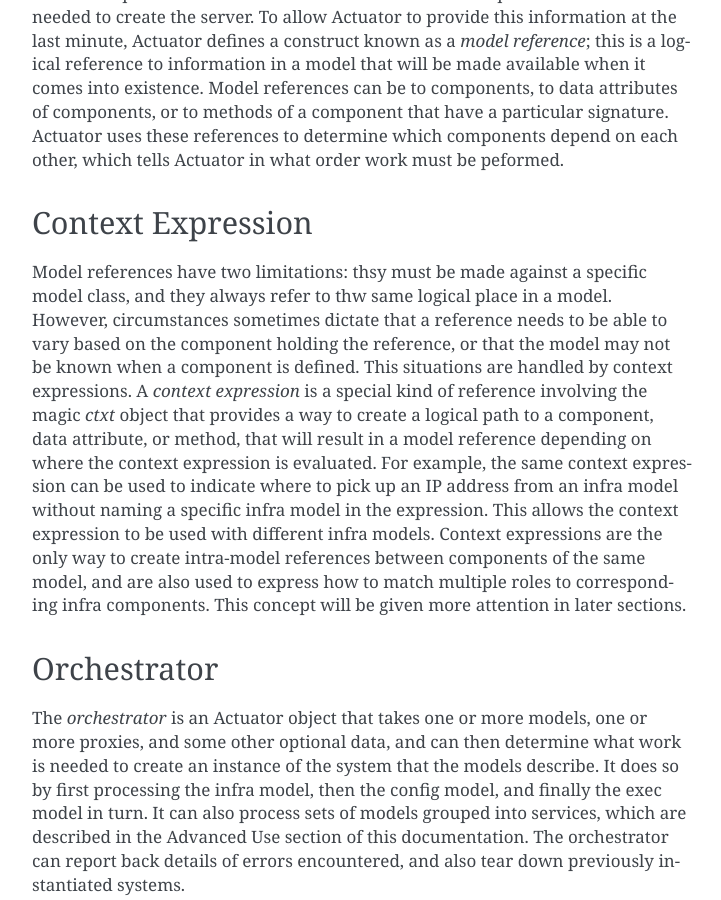
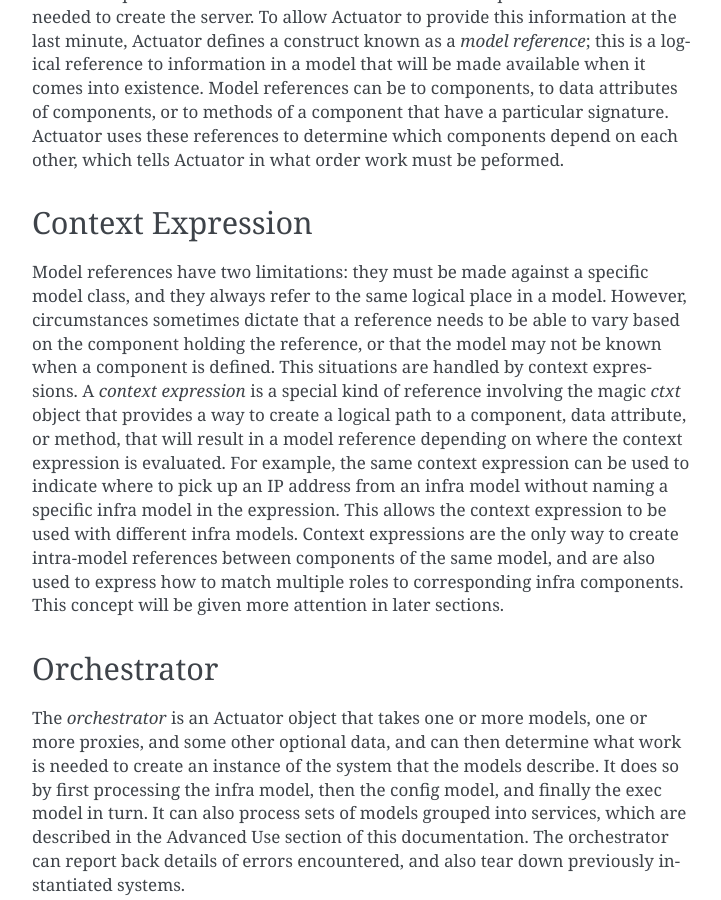
Before and after one commit to haxsaw/actuator-docs, a Sphinx documentation site: the page built from source/manual/key-concepts.rst, in a window 1280 px wide and 900 px high, scrolled down 1001 px. Shown: the whole window, without its empty margins (388-1109 px from the left). Built offline with Sphinx 7.4.7, drawn with Linux system fonts in a browser that asks for light colours.

Commit message:
corrected a couple of typos

```diff
--- a/source/manual/key-concepts.rst
+++ b/source/manual/key-concepts.rst
@@ -45,7 +45,7 @@
 Context Expression
 ====================
 
-Model references have two limitations: thsy must be made against a specific model class, and they always refer to thw
+Model references have two limitations: they must be made against a specific model class, and they always refer to the
 same logical place in a model. However, circumstances sometimes dictate that a reference needs to be able to vary based
 on the component holding the reference, or that the model may not be known when a component is defined. This situations
 are handled by context expressions. A *context expression* is a special kind of reference involving the magic *ctxt*
--- a/source/manual/overview.rst
+++ b/source/manual/overview.rst
@@ -102,7 +102,7 @@
 treated as tasks and used within other configuration models.
 
 Execution Model
-~~~~~~~~~~~~~~~
+---------------
 
 The execution model, or *exec model*, defines the actual processes to run for each system
 role named in the namespace model. Like with the configuration model,
```
